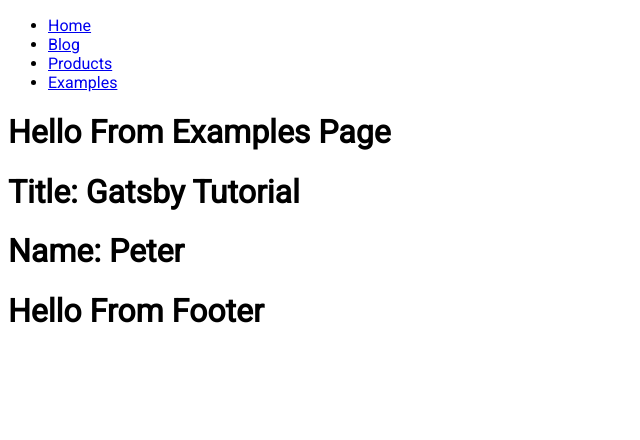
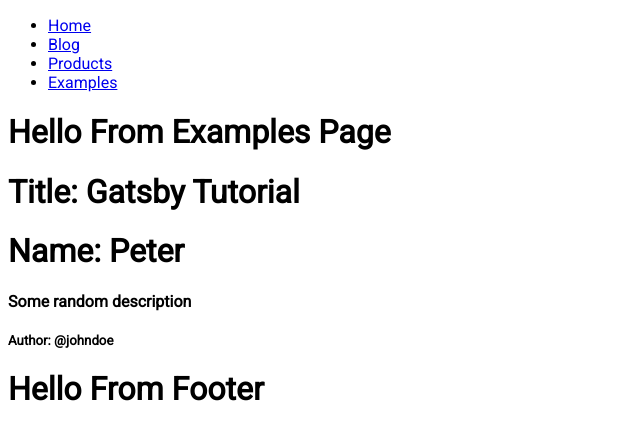
Before and after one commit to XiaozhouCui/gatsby-tutorial, a Gatsby site: page /examples in a window 1280 px wide. Shown: the whole page, without its empty margins (0-640 px from the left). Built offline with nearby package versions, Linux system fonts and the light colour scheme; Gatsby itself is replaced by a stand-in of ours.

Commit message:
Added PageQuery in examples.js

```diff
--- a/src/examples/Header.jsx
+++ b/src/examples/Header.jsx
@@ -5,7 +5,8 @@ import { useStaticQuery, graphql } from "gatsby"
 const getData = graphql`
   {
     site {
-      siteMetadata {
+      # info is the alias for siteMetadata
+      info: siteMetadata {
         author
         data
         description
@@ -22,7 +23,8 @@ const Header = () => {
   // nested destructuring from gql data
   const {
     site: {
-      siteMetadata: {
+      // info is the alias for siteMetadata
+      info: {
         title,
         person: { name },
       },
--- /dev/null
+++ b/src/examples/HeaderStatic.jsx
@@ -0,0 +1,27 @@
+import React from "react"
+import { StaticQuery, graphql } from "gatsby"
+
+// Alternative approach to useStaticQuery hook
+const ComponentName = () => (
+  <StaticQuery
+    query={graphql`
+      {
+        site {
+          info: siteMetadata {
+            person {
+              age
+              name
+            }
+            author
+            data
+            description
+            title
+          }
+        }
+      }
+    `}
+    render={(data) => <h4>{data.site.info.description}</h4>}
+  ></StaticQuery>
+)
+
+export default ComponentName
--- a/src/pages/examples.jsx
+++ b/src/pages/examples.jsx
@@ -1,14 +1,42 @@
 import React from "react"
 import Layout from "../components/Layout"
 import Header from "../examples/Header"
+import HeaderStatic from "../examples/HeaderStatic"
+import { graphql } from "gatsby"
 
-const examples = () => {
+const Examples = ({ data }) => {
+  // data comes from PageQuery
+  const {
+    site: {
+      info: { author },
+    },
+  } = data
   return (
     <Layout>
       <h1>Hello from examples page</h1>
       <Header />
+      <HeaderStatic />
+      <h5>Author: {author}</h5>
     </Layout>
   )
 }
 
-export default examples
+// PageQuery: the exported queryResult will become props.data of Examples component
+export const queryResult = graphql`
+  query {
+    site {
+      info: siteMetadata {
+        person {
+          age
+          name
+        }
+        author
+        data
+        description
+        title
+      }
+    }
+  }
+`
+
+export default Examples
```
